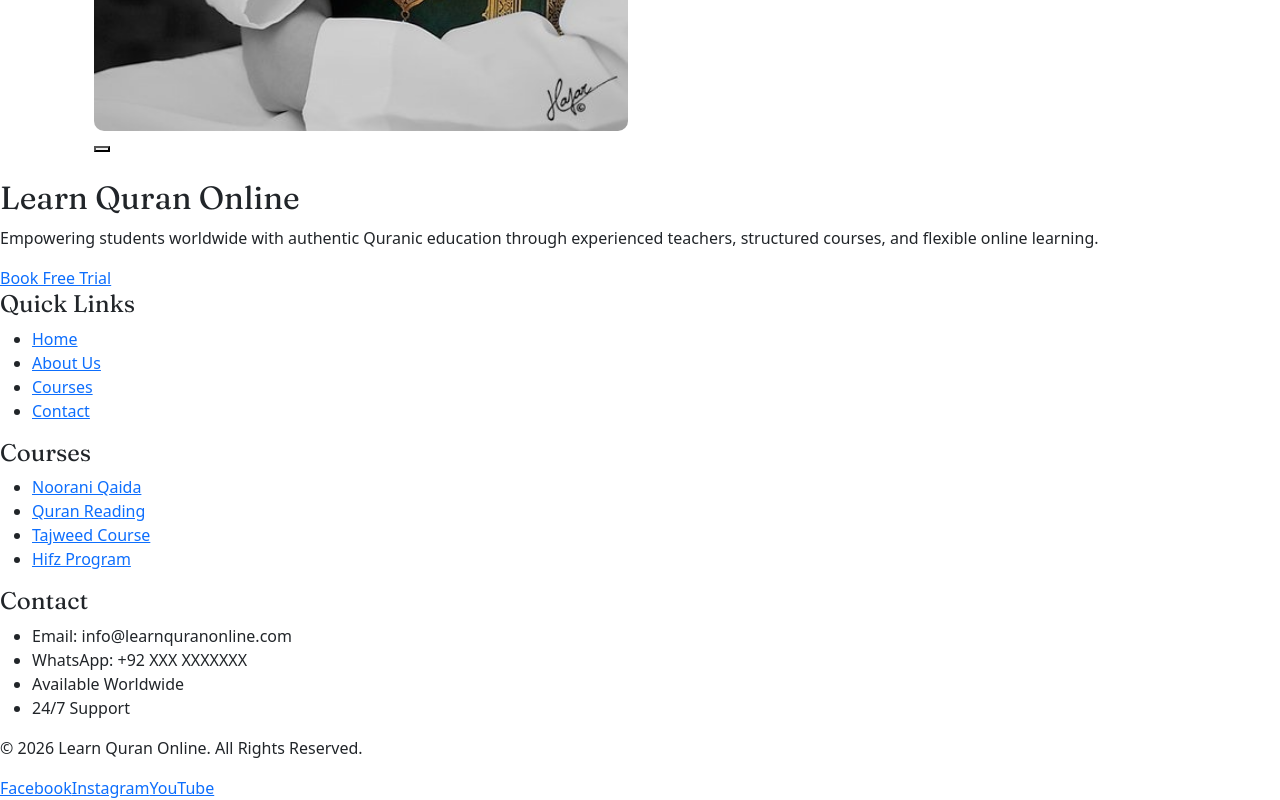
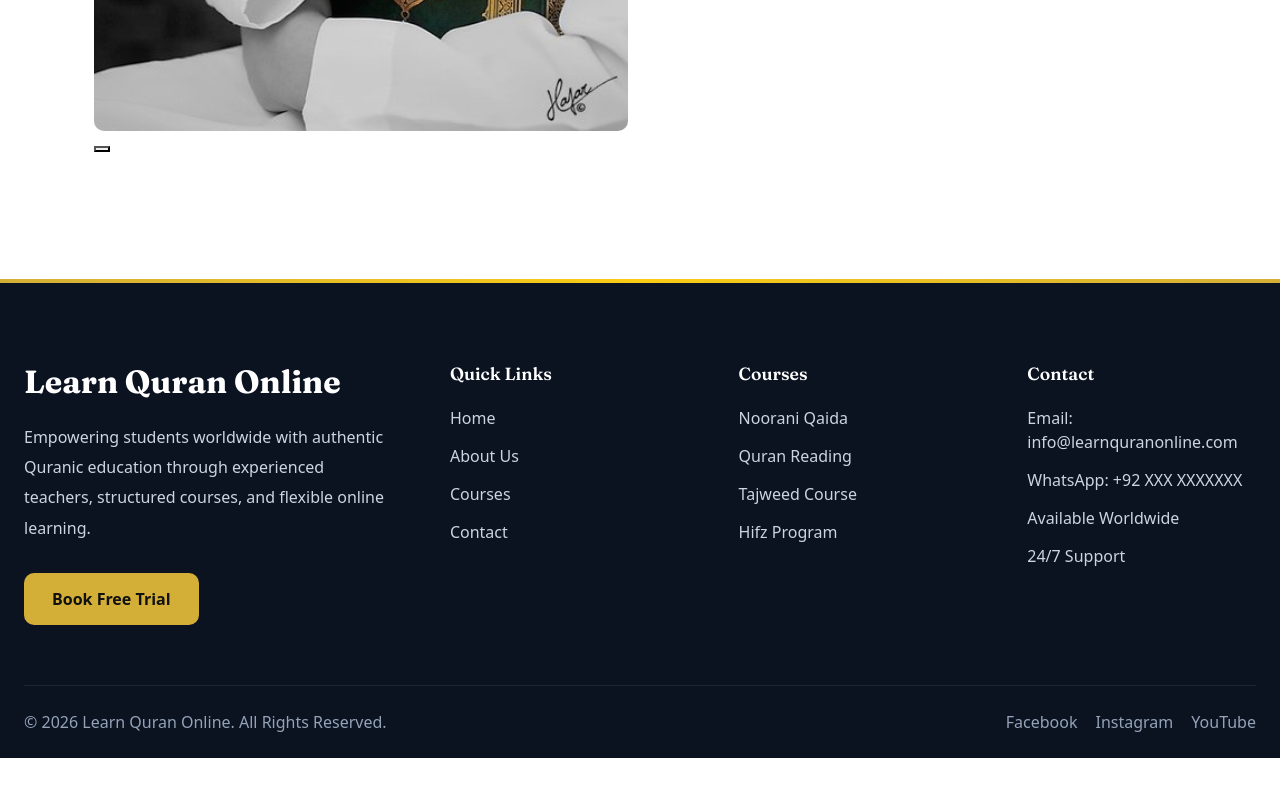
Before and after one commit to Waqashakim1122/Learn-Quran-Online, a React (Create React App) app: page / in a window 1280 px wide. Shown: the part 2271-3071 px from the top of the page. After the commit the page ends 3029 px from the top, so only its background shows below. Built offline with nearby package versions, Linux system fonts and the light colour scheme; no server answers.

Commit message:
Refactor Footer styles with CSS variables and layout

```diff
--- a/src/MyComponents/Footer/Footer.css
+++ b/src/MyComponents/Footer/Footer.css
@@ -1,17 +1,155 @@
-.Footer{
-    margin: 10px auto;
-    display: flex;
-    align-items: center;
-    justify-content: space-between;
-    border-top: 1px solid #797979;
-    padding: 15px 0;
-    width: 100;
+:root{
+  --footer-bg:#0b1220;
+  --footer-card:#111827;
+  --footer-text:#cbd5e1;
+  --footer-heading:#ffffff;
+  --footer-accent:#d4af37;
+  --footer-border:rgba(255,255,255,0.08);
+}
 
+.footer{
+  background: var(--footer-bg);
+  position: relative;
+  margin-top: 100px;
 }
-.Footer ul li {
-    list-style: none;
-    display: inline-block;
-    margin-left: 20px;
 
+.footer-top-line{
+  height: 4px;
+  background: linear-gradient(
+      90deg,
+      #d4af37,
+      #facc15,
+      #d4af37
+  );
+}
 
+.footer-container{
+  max-width: 1280px;
+  margin: auto;
+  padding: 80px 24px 24px;
 }
+
+.footer-grid{
+  display:grid;
+  grid-template-columns: 1.6fr 1fr 1fr 1fr;
+  gap:60px;
+}
+
+.footer-brand h2{
+  color:var(--footer-heading);
+  font-size:2rem;
+  font-weight:700;
+  margin-bottom:20px;
+}
+
+.footer-brand p{
+  color:var(--footer-text);
+  line-height:1.9;
+  margin-bottom:30px;
+}
+
+.footer-btn{
+  display:inline-flex;
+  align-items:center;
+  justify-content:center;
+  padding:14px 28px;
+  border-radius:10px;
+  background:var(--footer-accent);
+  color:#111;
+  font-weight:600;
+  text-decoration:none;
+  transition:.3s;
+}
+
+.footer-btn:hover{
+  transform:translateY(-3px);
+}
+
+.footer-column h4{
+  color:var(--footer-heading);
+  margin-bottom:22px;
+  font-size:1.1rem;
+  font-weight:600;
+}
+
+.footer-column ul{
+  padding:0;
+  margin:0;
+}
+
+.footer-column li{
+  list-style:none;
+  margin-bottom:14px;
+  color:var(--footer-text);
+}
+
+.footer-column a{
+  text-decoration:none;
+  color:var(--footer-text);
+  transition:.3s;
+}
+
+.footer-column a:hover{
+  color:var(--footer-accent);
+  padding-left:5px;
+}
+
+.footer-divider{
+  height:1px;
+  background:var(--footer-border);
+  margin:60px 0 24px;
+}
+
+.footer-bottom{
+  display:flex;
+  justify-content:space-between;
+  align-items:center;
+  gap:20px;
+}
+
+.footer-bottom p{
+  color:#94a3b8;
+  margin:0;
+}
+
+.footer-social{
+  display:flex;
+  gap:18px;
+}
+
+.footer-social a{
+  color:#94a3b8;
+  text-decoration:none;
+  transition:.3s;
+}
+
+.footer-social a:hover{
+  color:var(--footer-accent);
+}
+
+@media(max-width:992px){
+
+  .footer-grid{
+    grid-template-columns:repeat(2,1fr);
+    gap:40px;
+  }
+
+  .footer-bottom{
+    flex-direction:column;
+  }
+}
+
+@media(max-width:768px){
+
+  .footer-grid{
+    grid-template-columns:1fr;
+  }
+
+  .footer{
+    text-align:center;
+  }
+
+  .footer-social{
+    justify-content:center;
+  }
+}
```
